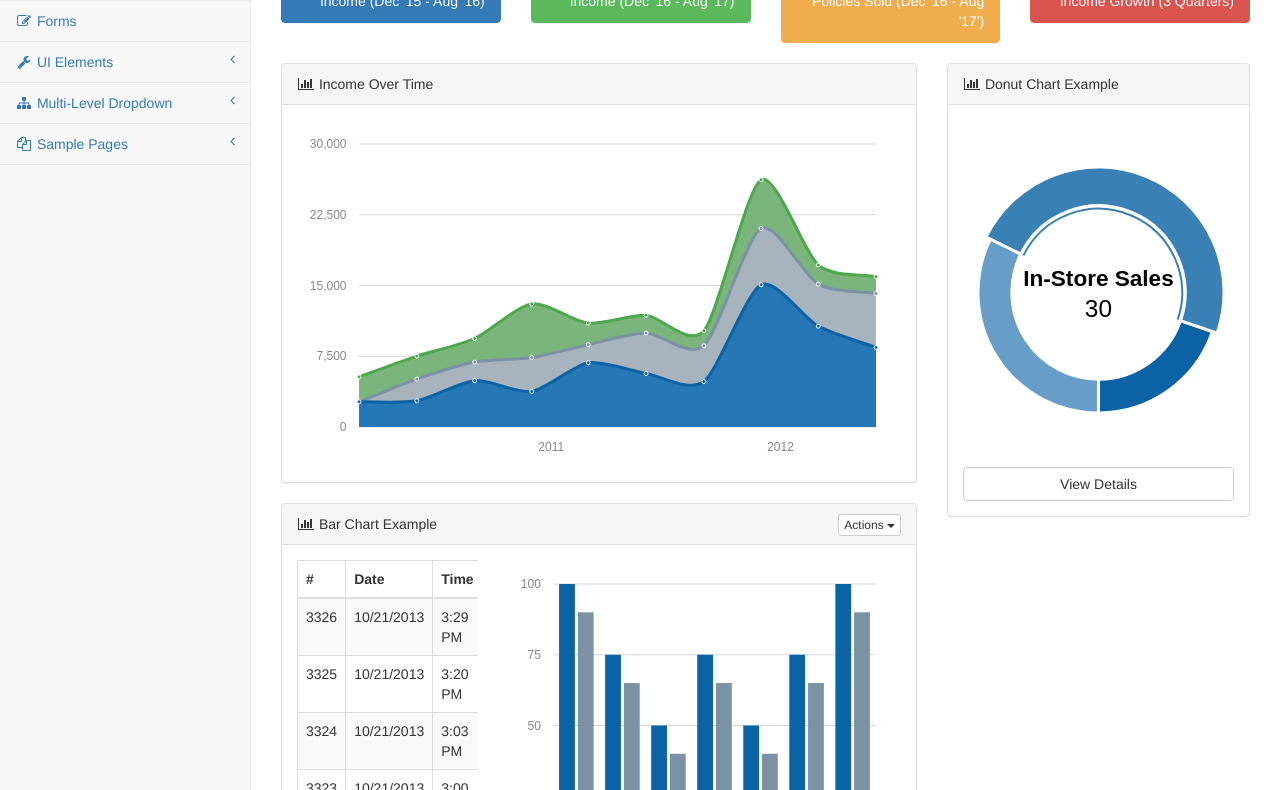
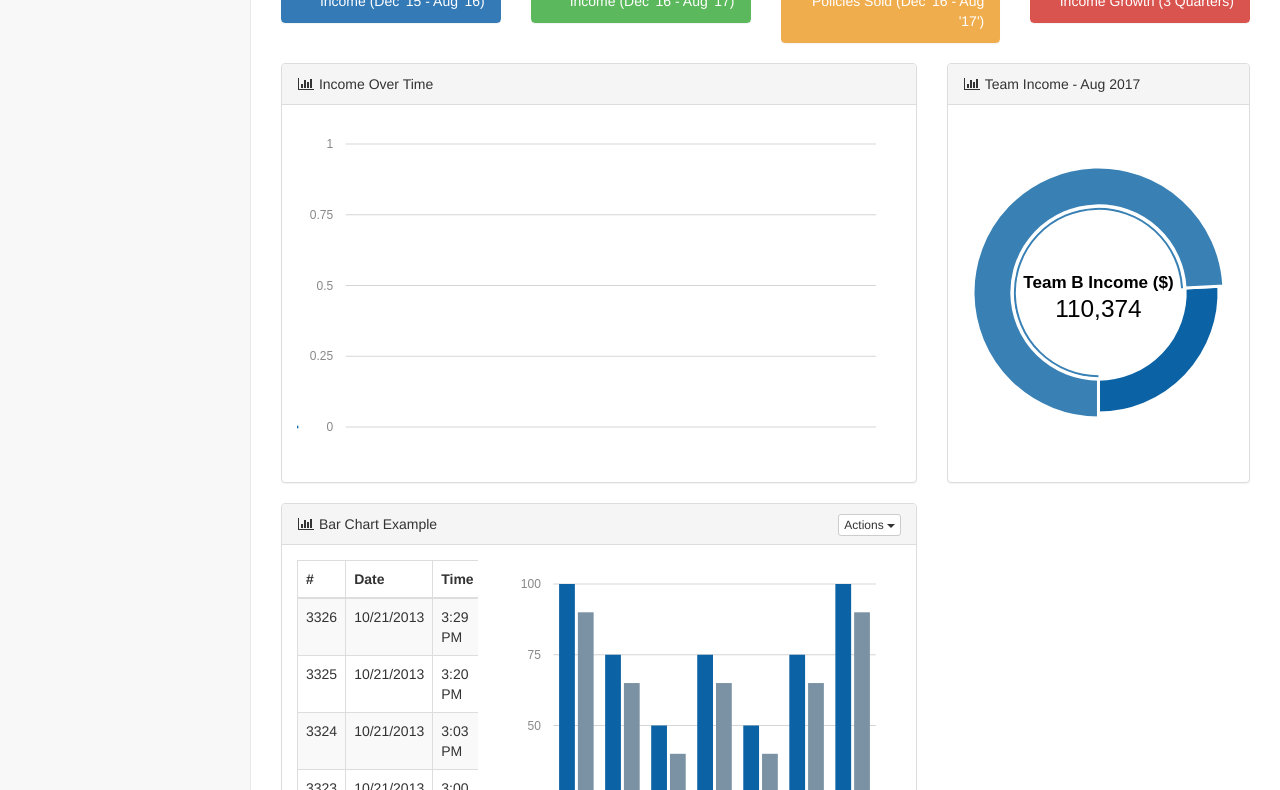
Before and after one commit to juschan/SalesDashboard, a website: page pages/index.html in a window 1280 px wide. Shown: the part 238-1028 px from the top of the page. Drawn offline with Linux system fonts and the light colour scheme.

Commit message:
Hide items on side menu bar

```diff
--- a/data/morris-data.js
+++ b/data/morris-data.js
@@ -3,59 +3,45 @@ $(function() {
     Morris.Area({
         element: 'morris-area-chart',
         data: [{
-            period: '2010 Q1',
-            iphone: 2666,
-            ipad: null,
-            itouch: 2647
+            period: 'Dec',
+            last: 103252,
+            current: 82520
         }, {
-            period: '2010 Q2',
-            iphone: 2778,
-            ipad: 2294,
-            itouch: 2441
+            period: 'Jan',
+            last: 103303,
+            current: 132035
         }, {
-            period: '2010 Q3',
-            iphone: 4912,
-            ipad: 1969,
-            itouch: 2501
+            period: 'Feb',
+            last: 144551,
+            current: 125432
         }, {
-            period: '2010 Q4',
-            iphone: 3767,
-            ipad: 3597,
-            itouch: 5689
+            period: 'Mar',
+            last: 144681,
+            current: 127941
         }, {
-            period: '2011 Q1',
-            iphone: 6810,
-            ipad: 1914,
-            itouch: 2293
+            period: 'Apr',
+            last: 144705,
+            current: 134338
         }, {
-            period: '2011 Q2',
-            iphone: 5670,
-            ipad: 4293,
-            itouch: 1881
+            period: 'May',
+            last: 166234,
+            current: 139764
         }, {
-            period: '2011 Q3',
-            iphone: 4820,
-            ipad: 3795,
-            itouch: 1588
+            period: 'Jun',
+            last: 216105,
+            current: 337476
         }, {
-            period: '2011 Q4',
-            iphone: 15073,
-            ipad: 5967,
-            itouch: 5175
+            period: 'Jul',
+            last: 216105,
+            current: 337476
         }, {
-            period: '2012 Q1',
-            iphone: 10687,
-            ipad: 4460,
-            itouch: 2028
-        }, {
-            period: '2012 Q2',
-            iphone: 8432,
-            ipad: 5713,
-            itouch: 1791
+            period: 'Aug',
+            last: 216105,
+            current: 337476
         }],
         xkey: 'period',
-        ykeys: ['iphone', 'ipad', 'itouch'],
-        labels: ['iPhone', 'iPad', 'iPod Touch'],
+        ykeys: ['Last Financial Year', 'Current Financial Year'],
+        labels: ['Last Financial Year', 'Current Financial Year'],
         pointSize: 2,
         hideHover: 'auto',
         resize: true
@@ -64,14 +50,11 @@ $(function() {
     Morris.Donut({
         element: 'morris-donut-chart',
         data: [{
-            label: "Download Sales",
-            value: 12
+            label: "Team A Income ($)",
+            value: 37482
         }, {
-            label: "In-Store Sales",
-            value: 30
-        }, {
-            label: "Mail-Order Sales",
-            value: 20
+            label: "Team B Income ($)",
+            value: 110374
         }],
         resize: true
     });
--- a/pages/index.html
+++ b/pages/index.html
@@ -247,7 +247,7 @@
             <div class="navbar-default sidebar" role="navigation">
                 <div class="sidebar-nav navbar-collapse">
                     <ul class="nav" id="side-menu">
-                        <li class="sidebar-search">
+                        <li class="sidebar-search" style="display:none;">
                             <div class="input-group custom-search-form">
                                 <input type="text" class="form-control" placeholder="Search...">
                                 <span class="input-group-btn">
@@ -261,7 +261,7 @@
                         <li>
                             <a href="index.html"><i class="fa fa-dashboard fa-fw"></i> Sales Dashboard</a>
                         </li>
-                        <li>
+                        <li style="display:none;">
                             <a href="#"><i class="fa fa-bar-chart-o fa-fw"></i> Charts<span class="fa arrow"></span></a>
                             <ul class="nav nav-second-level">
                                 <li>
@@ -273,13 +273,13 @@
                             </ul>
                             <!-- /.nav-second-level -->
                         </li>
-                        <li>
+                        <li style="display:none;">
                             <a href="tables.html"><i class="fa fa-table fa-fw"></i> Tables</a>
-                        </li>
-                        <li>
+                        </li style="display:none;">
+                        <li style="display:none;">
                             <a href="forms.html"><i class="fa fa-edit fa-fw"></i> Forms</a>
                         </li>
-                        <li>
+                        <li style="display:none;">
                             <a href="#"><i class="fa fa-wrench fa-fw"></i> UI Elements<span class="fa arrow"></span></a>
                             <ul class="nav nav-second-level">
                                 <li>
@@ -303,7 +303,7 @@
                             </ul>
                             <!-- /.nav-second-level -->
                         </li>
-                        <li>
+                        <li style="display:none;">
                             <a href="#"><i class="fa fa-sitemap fa-fw"></i> Multi-Level Dropdown<span class="fa arrow"></span></a>
                             <ul class="nav nav-second-level">
                                 <li>
@@ -333,7 +333,7 @@
                             </ul>
                             <!-- /.nav-second-level -->
                         </li>
-                        <li>
+                        <li style="display:none;">
                             <a href="#"><i class="fa fa-files-o fa-fw"></i> Sample Pages<span class="fa arrow"></span></a>
                             <ul class="nav nav-second-level">
                                 <li>
@@ -639,11 +639,10 @@
                 <div class="col-lg-4">
                     <div class="panel panel-default">
                         <div class="panel-heading">
-                            <i class="fa fa-bar-chart-o fa-fw"></i> Donut Chart Example
+                            <i class="fa fa-bar-chart-o fa-fw"></i> Team Income - Aug 2017
                         </div>
                         <div class="panel-body">
                             <div id="morris-donut-chart"></div>
-                            <a href="#" class="btn btn-default btn-block">View Details</a>
                         </div>
                         <!-- /.panel-body -->
                     </div>
```
